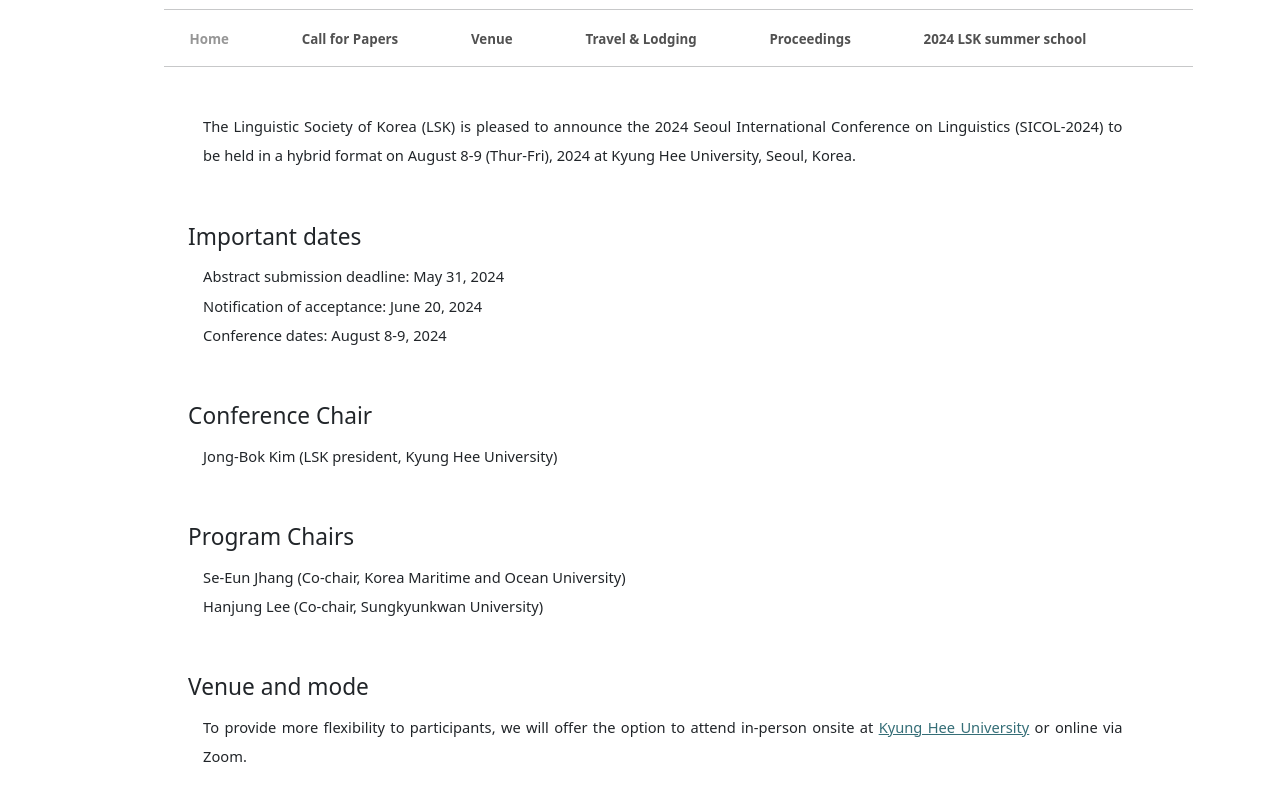
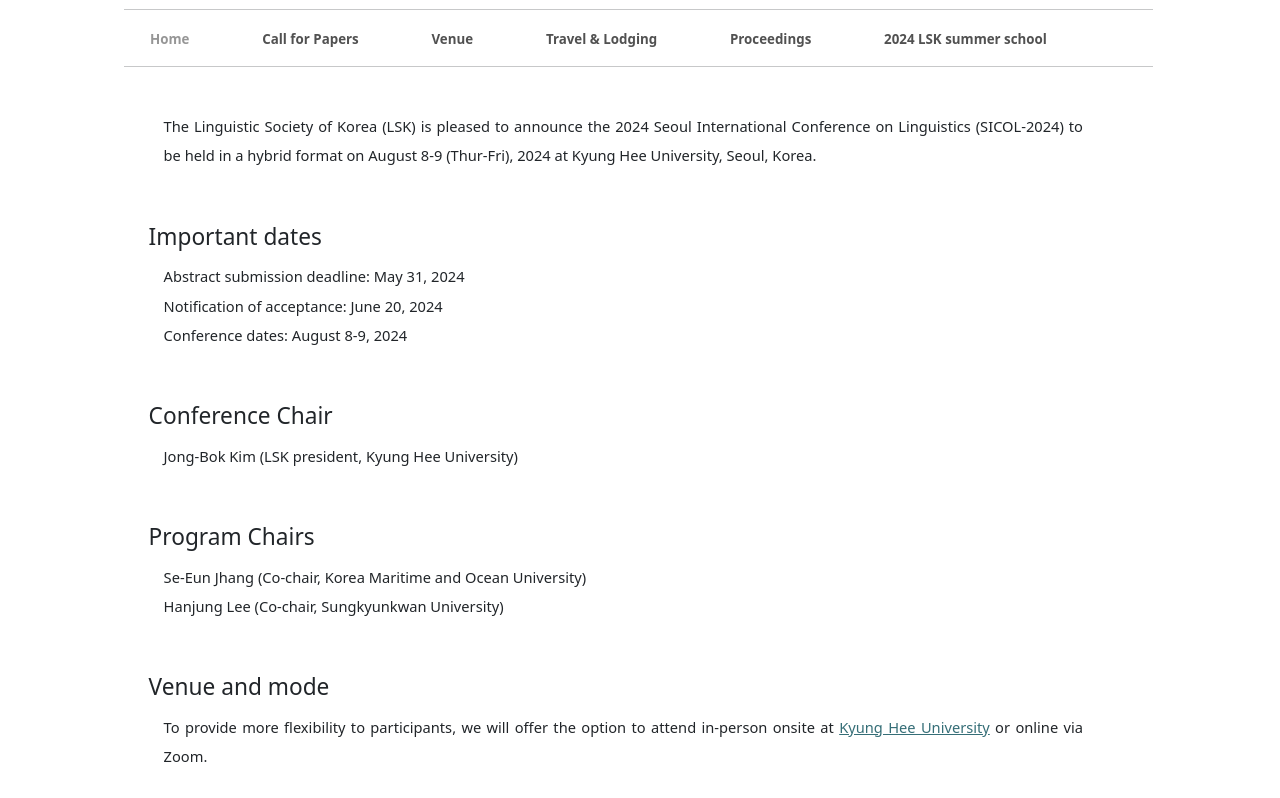
Before and after one commit to LSK202324/2024_summer, a plain HTML site: page index.html in a window 1280 px wide. Shown: the part 219-1017 px from the top of the page. Drawn offline with nearby package versions, Linux system fonts and the light colour scheme.

Commit message:
css.debug_2

```diff
--- a/css/style.css
+++ b/css/style.css
@@ -54,6 +54,7 @@ div.page_background{
 div.page_foreground{
     margin-top: 5ex;
     margin-left: 10ex;
+    margin-right: 10ex;
     padding: 1ex 3%;
     background-color: white;
     width: 130ex;
```
